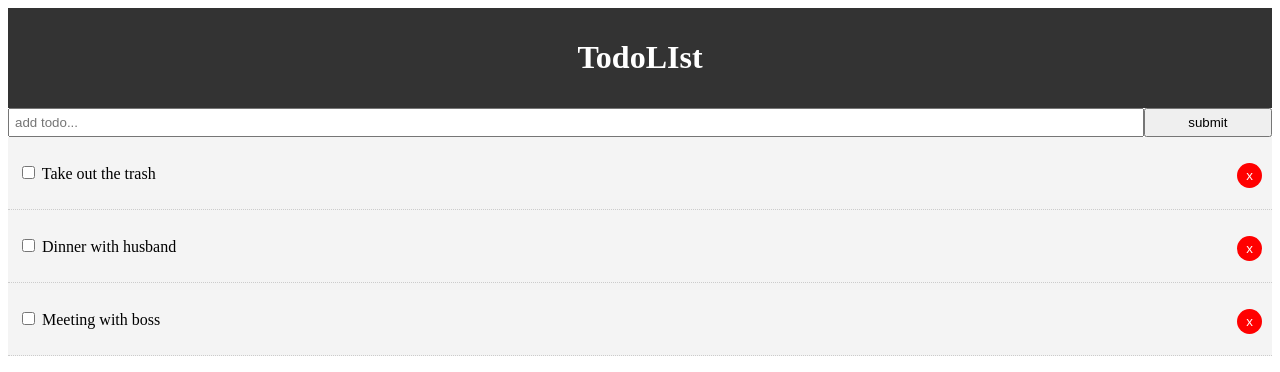
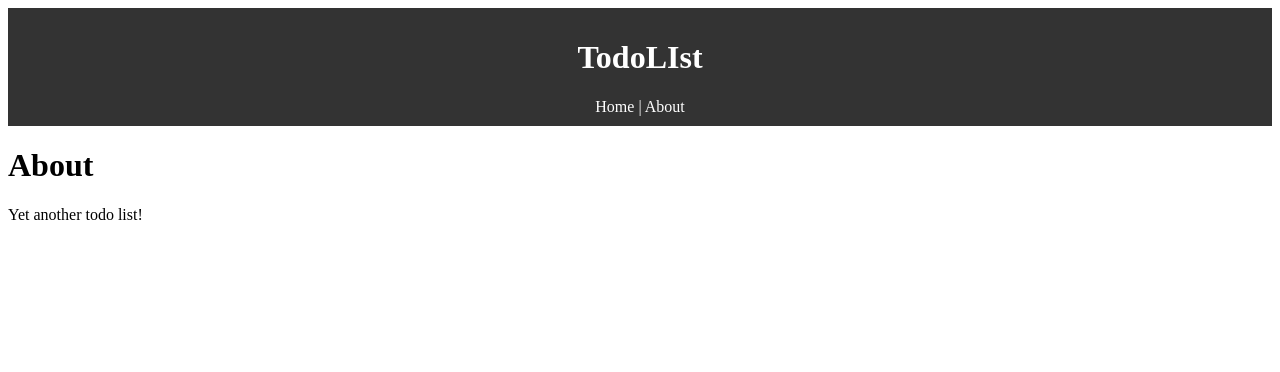
Before and after one commit to arielstitt/react-td, a React (Create React App) app: page /about in a window 1280 px wide. Shown: the top 372 px of the page. Built offline with nearby package versions, Linux system fonts and the light colour scheme.

Commit message:
added react router to app.js

```diff
--- a/package.json
+++ b/package.json
@@ -5,7 +5,9 @@
   "dependencies": {
     "react": "^16.9.0",
     "react-dom": "^16.9.0",
-    "react-scripts": "3.1.0"
+    "react-router-dom": "^5.0.1",
+    "react-scripts": "3.1.0",
+    "uuid": "^3.3.2"
   },
   "scripts": {
     "start": "react-scripts start",
--- a/src/App.js
+++ b/src/App.js
@@ -1,23 +1,27 @@
+import { BrowserRouter as Router, Route } from 'react-router-dom';
 import React, { Component } from 'react';
 import Todos from "./components/Todos"
 import Header from './components/layout/Header'
 import AddTodo from './components/AddTodo'
+import About from './components/pages/About'
+import uuid from 'uuid'
+
 
 class App extends Component {
   state = {
     todos: [
       {
-        id: 1,
+        id: uuid.v4(),
         title: "Take out the trash",
         completed: false
       },
       {
-        id: 2,
+        id: uuid.v4(),
         title: "Dinner with husband",
         completed: false
       },
       {
-        id: 3,
+        id: uuid.v4(),
         title: "Meeting with boss",
         completed: false
       }
@@ -42,24 +46,37 @@
     })
   }
   addTodo = (title) => {
-    console.log(title)
+    const newTodo = {
+      id: uuid.v4(),
+      title,
+      completed: false
+    }
+    this.setState({
+      todos: [...this.state.todos, newTodo]
+    })
   }
 
   render() {
     console.log(this.state.todos)
     return (
+      <Router>
         <div className='App'>
           <div className='container'>
             <Header />
-          <AddTodo addTodo ={this.addTodo} />
+            <Route exact path="/" render={props => (
+              <React.Fragment>
+                <AddTodo addTodo={this.addTodo} />
                 <Todos
                   todos={this.state.todos}
                   markComplete={this.markComplete}
-            delTodo={this.delTodo}
-          />
+                  delTodo={this.delTodo}/>
+              </React.Fragment>
+            )}/>
+
+            <Route path="/about" component={About}/>
           </div>
-
         </div>
+      </Router>
     );
   }
 }
--- a/src/components/AddTodo.js
+++ b/src/components/AddTodo.js
@@ -9,8 +9,9 @@
         this.props.addTodo(this.state.title);
         this.setState({ title: '' });
     }
+
     onChange = (e) => this.setState({
-        title: e.target.name
+        [e.target.name]: e.target.value
     });
 
     render() {
--- a/src/components/Todoitem.js
+++ b/src/components/Todoitem.js
@@ -1,7 +1,5 @@
 import React, { Component } from 'react';
-import { whileStatement } from '@babel/types';
 // import PropTypes from 'prop-types';
-
 
 class Todoitem extends Component {
     getStyle = () => {
--- a/src/components/layout/Header.js
+++ b/src/components/layout/Header.js
@@ -1,9 +1,11 @@
 import React from 'react';
+import { Link } from 'react-router-dom'
 
 function Header() {
     return (
         <header style={headerStyle}>
             <h1>TodoLIst</h1>
+            <Link style={linkstyle} to="/">Home</Link> | <Link style={linkstyle} to="/about">About</Link>
         </header>
     )
 }
@@ -15,4 +17,9 @@
     padding: '10px'
 }
 
+const linkstyle = {
+    color: '#fff',
+    textDecoration: 'none'
+}
+
 export default Header
--- /dev/null
+++ b/src/components/pages/About.js
@@ -0,0 +1,11 @@
+import React from 'react'
+
+function About(){
+    return (
+        <React.Fragment>
+            <h1>About</h1>
+        <p>Yet another todo list!</p>
+        </React.Fragment>
+    )
+}
+export default About;
```
Also changed, not shown: 1 other file (tests, documents, lock files or other folders). Lines whose indentation alone changed are shown as unchanged.
